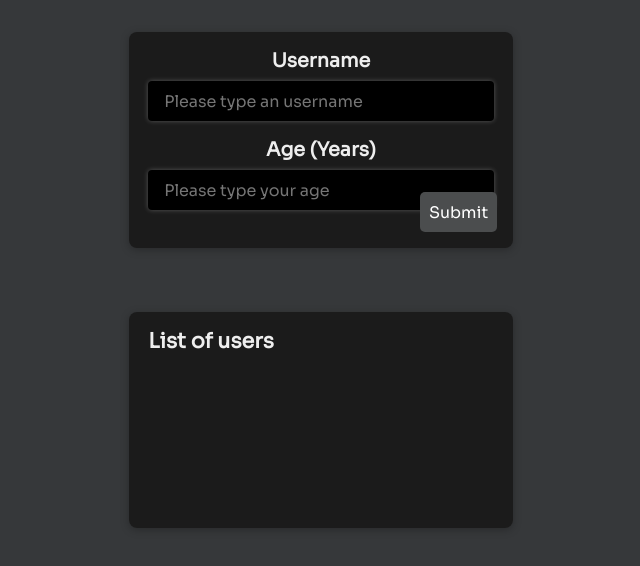
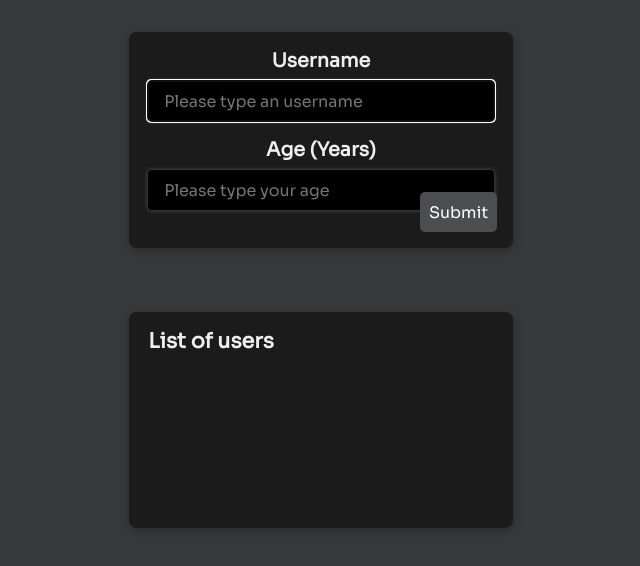
Before and after one commit to frxxcko/apliying-fundamentals-react, a React (Create React App) app: page / in a window 1280 px wide. Shown: the top 566 px of the page, without its empty margins (319-959 px from the left). Built offline with nearby package versions, Linux system fonts and the light colour scheme; the HTML template or start-up script is replaced by a standard one.

Commit message:
Added autoFocus prop to input username and after submition, reset input values to let the user keep adding users

```diff
--- a/src/components/User/UserInputForm.js
+++ b/src/components/User/UserInputForm.js
@@ -39,16 +39,19 @@ const UserInputForm = (props) => {
         }
 
         props.addUser(USER)
+
+        setUsername('');
+        setUserAge('');
     }
 
     return (
         <Card className={styles.card_form}>
             <form onSubmit={submitHandler} className={styles.form_control}>
                 <label htmlFor="username">Username</label>
-                <input onChange={captureUsername} type="text" id="username" placeholder='Please type an username' autoComplete='off'/>
+                <input autoFocus value={username} onChange={captureUsername} type="text" id="username" placeholder='Please type an username' autoComplete='off'/>
 
                 <label htmlFor="age">Age (Years)</label>
-                <input onChange={captureUserAge} type="number" id="age" placeholder='Please type your age' />
+                <input value={userAge !== 0 && userAge} onChange={captureUserAge} type="number" id="age" placeholder='Please type your age' />
 
                 <Button type='submit'>Submit</Button>
             </form>
```
